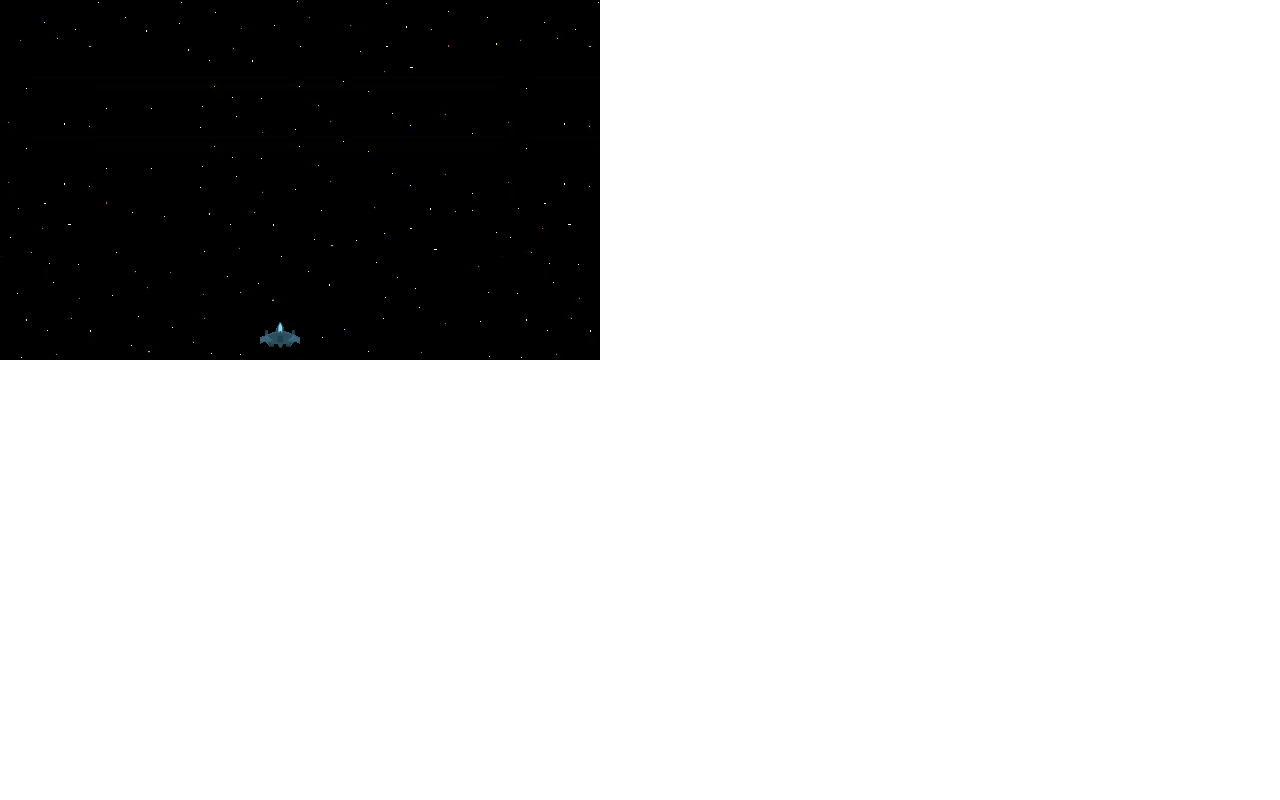
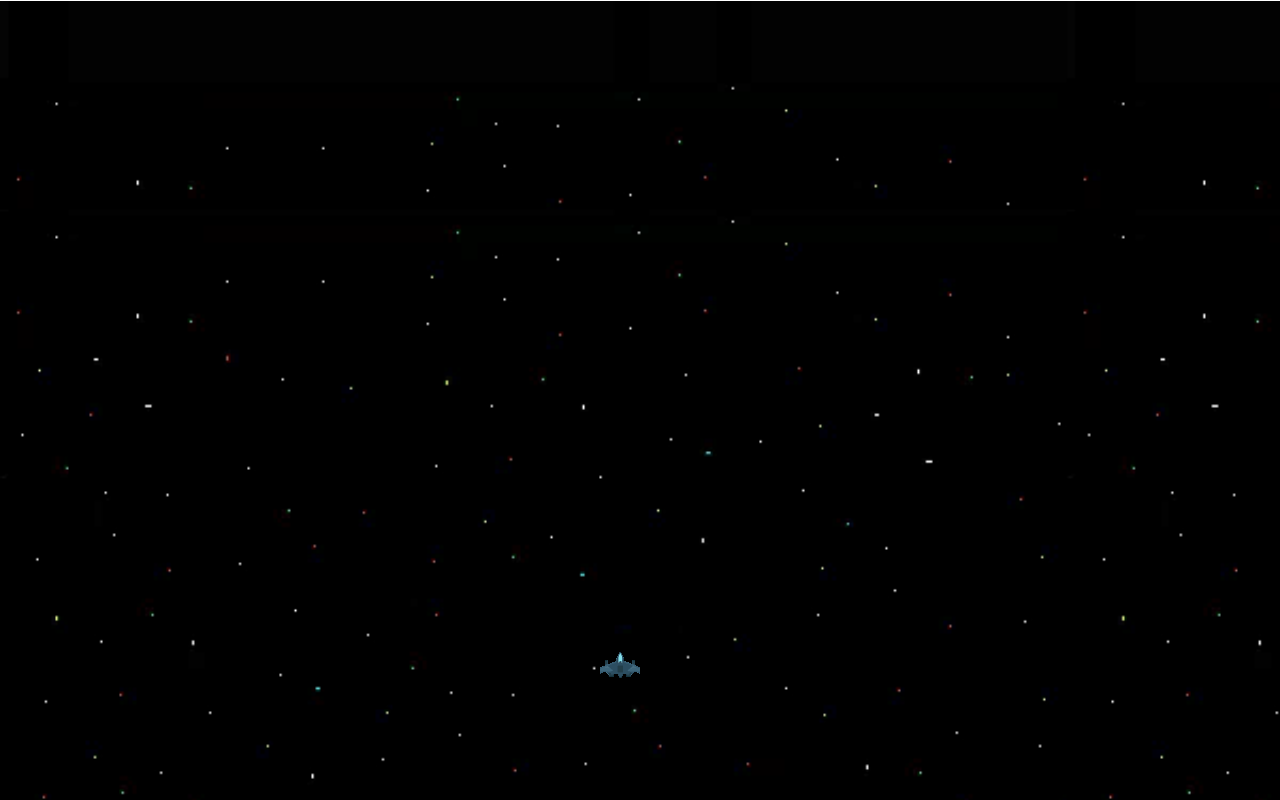
Before and after one commit to kaocy/NCTU-CSNight-Game, a website built with webpack: page src/index.html in a window 1280 px wide. Built offline with nearby package versions, Linux system fonts and the light colour scheme; animation ran at ten frames a second.

Commit message:
把canvas寬度修改成與螢幕等寬

```diff
--- a/src/background.js
+++ b/src/background.js
@@ -19,7 +19,7 @@ class Background extends Drawable {
     let canvasHeight = Background.prototype.canvasHeight
     // Pan background
     this.y += this.speed
-    this.context.drawImage(imageStorage.background, this.x, this.y)
+    this.context.drawImage(imageStorage.background, this.x, this.y, window.innerWidth, window.innerHeight)
 
     // Draw another image at the top edge of the first image
     this.context.drawImage(imageStorage.background, this.x, this.y - canvasHeight)
--- a/src/game.js
+++ b/src/game.js
@@ -18,7 +18,12 @@ class Game {
     this.bgCanvas = document.getElementById('background')
     this.shipCanvas = document.getElementById('ship')
     this.mainCanvas = document.getElementById('main')
-
+    this.bgCanvas.width = window.innerWidth
+    this.bgCanvas.height = window.innerHeight
+    this.shipCanvas.width = window.innerWidth
+    this.shipCanvas.height = window.innerHeight
+    this.mainCanvas.width = window.innerWidth
+    this.mainCanvas.height = window.innerHeight
     // Test to see if canvas is supported
     if (!this.bgCanvas.getContext) return false
 
--- a/src/index.html
+++ b/src/index.html
@@ -25,14 +25,14 @@
 
 <body>
     <!-- The canvas for the panning background -->
-    <canvas id="background" width="600" height="360">
+    <canvas id="background">
         Your browser does not support canvas. Please try again with a different browser.
     </canvas>
     <!-- The canvas for all enemy ships and bullets -->
-    <canvas id="main" width="600" height="360">
+    <canvas id="main">
     </canvas>
     <!-- The canvas the ship uses (can only move up one forth the screen.) -->
-    <canvas id="ship" width="600" height="360">
+    <canvas id="ship">
     </canvas>
 </body>
 </html>
```
